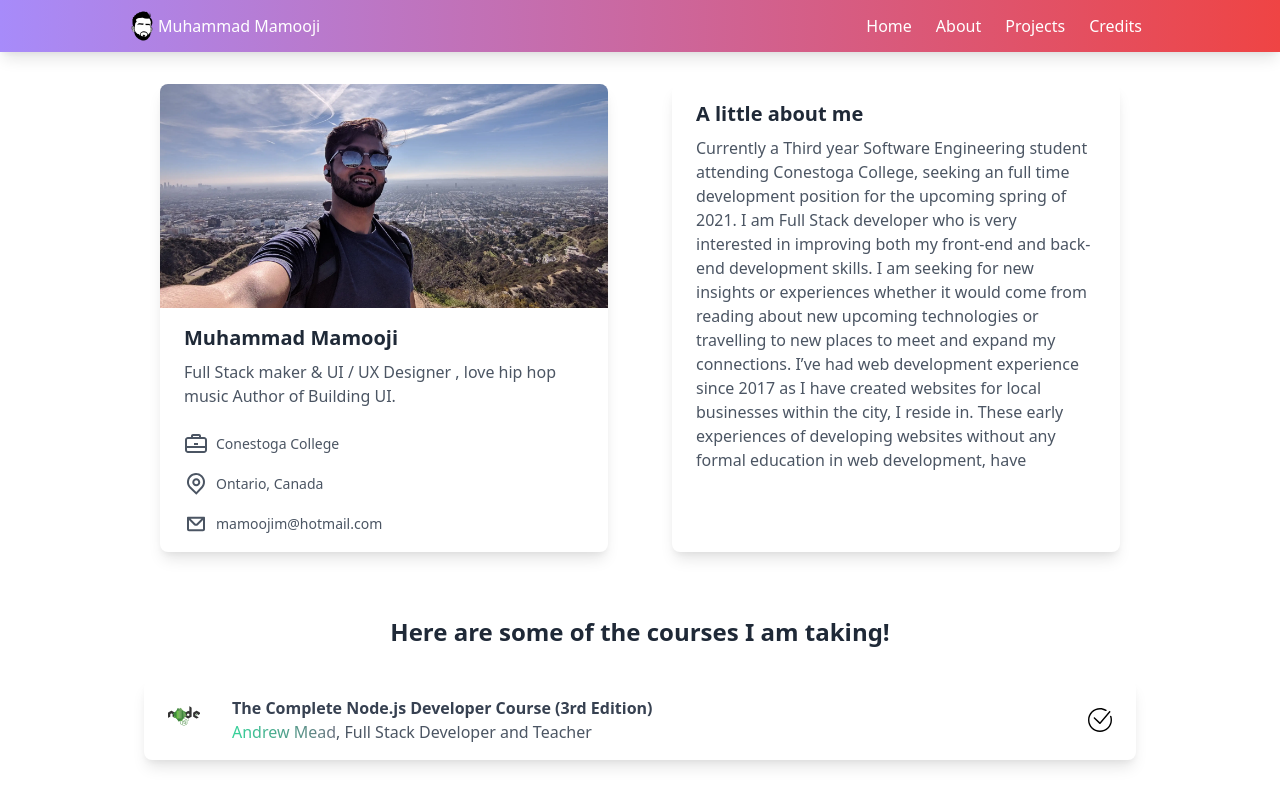
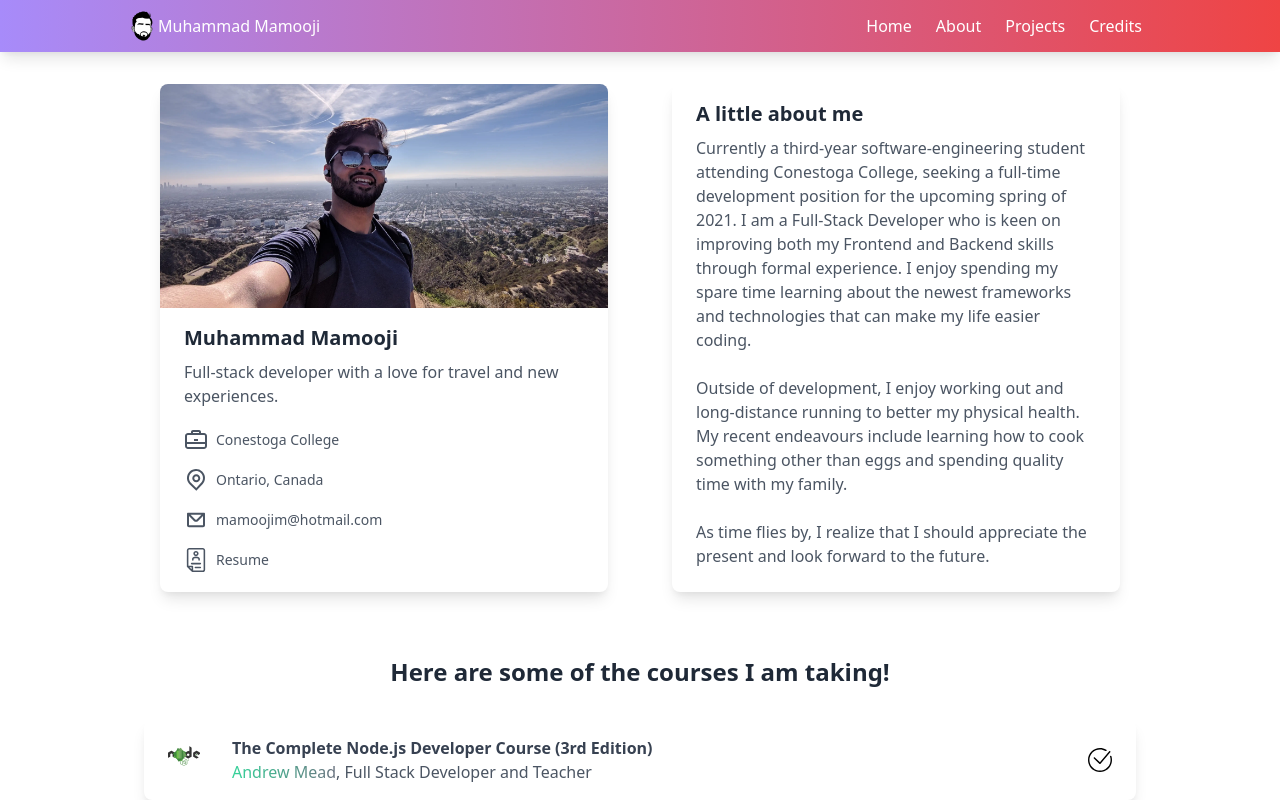
Before and after one commit to mamooji/tailwind-portfolio, a React (Create React App) app: page /about in a window 1280 px wide. Shown: the top 800 px of the page. Built offline with nearby package versions, Linux system fonts and the light colour scheme.

Commit message:
fixed some of the content on the home and about pages, waiting for editor on projects page

```diff
--- a/src/Assets/Data/CardText.js
+++ b/src/Assets/Data/CardText.js
@@ -16,7 +16,7 @@ export const CardText = [
     icon: faGraduationCap,
     title: "Graduated",
     description:
-      "Recent graduate of the Software Engineering Technology program at.",
+      "Recent graduate of the Software Engineering Technology program at Conestoga College.",
     color: "bg-pink-400",
   },
   {
--- a/src/Assets/Data/StackText.js
+++ b/src/Assets/Data/StackText.js
@@ -5,21 +5,20 @@ export const StackText = [
   {
     stack: "React",
     description:
-      "Most of my web-development skills have been learned outside of school.",
+      "A fast and scalable Javascript framework I enjoy using to build user interfaces.",
     logo: <ReactLogo className="w-16 h-16 mx-auto mb-4" />,
     class: "bg-gradient-to-r from-teal to-blue-400",
   },
   {
     stack: "NodeJs",
-    description:
-      "Most of my web-development skills have been learned outside of school.",
+    description: "My go-to JavaScript framework for server-side development.",
     logo: <NodeLogo className="w-16 h-16 mx-auto mb-4" />,
     class: "bg-gradient-to-r from-green-400 to-gray-500",
   },
   {
     stack: "Tailwind CSS",
     description:
-      "Most of my web-development skills have been learned outside of school.",
+      "A utility-first CSS framework that I favor using over the standard CSS markup.",
     logo: <TailwindLogo className="w-16 h-16 mx-auto mb-4" />,
     class: "bg-gradient-to-r from-teal to-tealV2",
   },
--- a/src/components/Card/ProfileCard/ProfileCard.js
+++ b/src/components/Card/ProfileCard/ProfileCard.js
@@ -1,5 +1,6 @@
 import React from "react";
 import Selfie from "../../../Assets/Images/selfie.webp";
+import Resume from "../../../Assets/resumeLatex.pdf";
 const ProfileCard = (props) => {
   return (
     <div className="max-w-md mx-4 my-8 overflow-hidden bg-white rounded-lg shadow-lg">
@@ -15,11 +16,10 @@ const ProfileCard = (props) => {
         </h1>
 
         <p className="py-2 text-gray-600 ">
-          Full Stack maker & UI / UX Designer , love hip hop music Author of
-          Building UI.
+          Full-stack developer with a love for travel and new experiences.
         </p>
 
-        <div className="flex items-center mt-4 text-gray-600">
+        <div className="flex items-center mt-3 text-gray-600">
           <svg
             className="w-6 h-6 fill-current"
             viewBox="0 0 24 24"
@@ -34,7 +34,14 @@ const ProfileCard = (props) => {
             />
           </svg>
 
-          <h1 className="px-2 text-sm">Conestoga College</h1>
+          <a
+            target="_blank"
+            rel="noreferrer"
+            href="https://www.conestogac.on.ca/fulltime/software-engineering-technology"
+            className="px-2 text-sm cursor-pointer hover:text-purple-400"
+          >
+            Conestoga College
+          </a>
         </div>
 
         <div className="flex items-center mt-4 text-gray-600 ">
@@ -72,7 +79,30 @@ const ProfileCard = (props) => {
               d="M3.00977 5.83789C3.00977 5.28561 3.45748 4.83789 4.00977 4.83789H20C20.5523 4.83789 21 5.28561 21 5.83789V17.1621C21 18.2667 20.1046 19.1621 19 19.1621H5C3.89543 19.1621 3 18.2667 3 17.1621V6.16211C3 6.11449 3.00333 6.06765 3.00977 6.0218V5.83789ZM5 8.06165V17.1621H19V8.06199L14.1215 12.9405C12.9499 14.1121 11.0504 14.1121 9.87885 12.9405L5 8.06165ZM6.57232 6.80554H17.428L12.7073 11.5263C12.3168 11.9168 11.6836 11.9168 11.2931 11.5263L6.57232 6.80554Z"
             />
           </svg>
-          <h1 className="px-2 text-sm">mamoojim@hotmail.com</h1>
+          <a
+            href="mailto:mamoojim@hotmail.com"
+            className="px-2 text-sm cursor-pointer hover:text-purple-400"
+          >
+            mamoojim@hotmail.com
+          </a>
+        </div>
+        <div className="flex items-center mt-4 text-gray-600">
+          <svg
+            className="w-6 h-6 fill-current"
+            height="512"
+            viewBox="0 0 496.231 496.231"
+            width="512"
+            xmlns="http://www.w3.org/2000/svg"
+          >
+            <path d="M389.145 0h-282c-26.468 0-48 21.533-48 48 0 356.953-.389 335.402.829 339.058a16.094 16.094 0 003.831 6.227c.998 1.002 98.184 98.301 99.598 99.387 6.322 4.869-3.396 3.328 225.742 3.328 26.468 0 48-21.533 48-48V48c0-26.467-21.532-48-48-48zm-232 441.373L113.772 398h43.373zm248 6.627c0 8.822-7.178 16-16 16h-200v-82c0-8.836-7.163-16-16-16h-82V48c0-8.822 7.178-16 16-16h282c8.822 0 16 7.178 16 16zm-51-125c0 8.836-7.163 16-16 16h-181c-8.837 0-16-7.164-16-16s7.163-16 16-16h181c8.837 0 16 7.164 16 16zm0 82c0 8.836-7.163 16-16 16h-103c-8.837 0-16-7.164-16-16s7.163-16 16-16h103c8.837 0 16 7.164 16 16zM247.489 168.077c29.694 0 53.852-24.158 53.852-53.852s-24.157-53.852-53.852-53.852-53.852 24.158-53.852 53.852 24.158 53.852 53.852 53.852zm0-75.704c12.049 0 21.852 9.803 21.852 21.852s-9.803 21.852-21.852 21.852-21.852-9.803-21.852-21.852 9.803-21.852 21.852-21.852zM166.47 246.451v-21.938c0-13.835 8.163-26.42 20.797-32.062l25.376-11.331c4.255-1.9 1.275-1.39 62.806-1.39 4.498 0 4.344.417 31.899 12.72 12.634 5.642 20.797 18.227 20.797 32.062v21.938c0 8.836-7.163 16-16 16s-16-7.164-16-16v-21.938a3.116 3.116 0 00-1.844-2.842l-22.263-9.94h-49.462l-22.263 9.94a3.117 3.117 0 00-1.844 2.842v21.938c0 8.836-7.163 16-16 16s-15.999-7.163-15.999-15.999z" />
+          </svg>
+          <a
+            download
+            href={Resume}
+            className="px-2 text-sm cursor-pointer hover:text-purple-400"
+          >
+            Resume
+          </a>
         </div>
       </div>
     </div>
--- a/src/components/Card/ProfileContent/ProfileContent.js
+++ b/src/components/Card/ProfileContent/ProfileContent.js
@@ -8,16 +8,22 @@ const ProfileContent = (props) => {
         </h1>
 
         <p className="py-2 text-gray-600 ">
-          Currently a Third year Software Engineering student attending
-          Conestoga College, seeking an full time development position for the
-          upcoming spring of 2021. I am Full Stack developer who is very
-          interested in improving both my front-end and back-end development
-          skills. I am seeking for new insights or experiences whether it would
-          come from reading about new upcoming technologies or travelling to new
-          places to meet and expand my connections. I’ve had web development
-          experience since 2017 as I have created websites for local businesses
-          within the city, I reside in. These early experiences of developing
-          websites without any formal education in web development, have
+          Currently a third-year software-engineering student attending
+          Conestoga College, seeking a full-time development position for the
+          upcoming spring of 2021. I am a Full-Stack Developer who is keen on
+          improving both my Frontend and Backend skills through formal
+          experience. I enjoy spending my spare time learning about the newest
+          frameworks and technologies that can make my life easier coding.
+          <br />
+          <br />
+          Outside of development, I enjoy working out and long-distance running
+          to better my physical health. My recent endeavours include learning
+          how to cook something other than eggs and spending quality time with
+          my family.
+          <br />
+          <br />
+          As time flies by, I realize that I should appreciate the present and
+          look forward to the future.
         </p>
       </div>
     </div>
```
Also changed, not shown: src/Assets/SVG/resume.svg (added), 1 other file (tests, documents, lock files or other folders).
